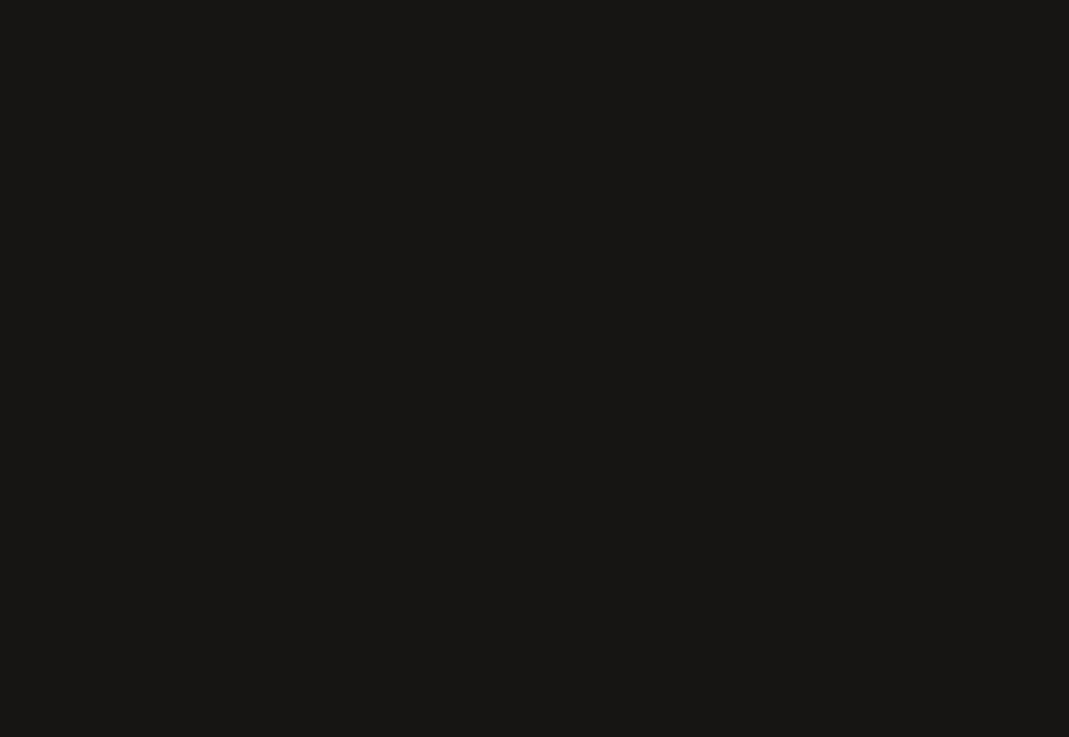
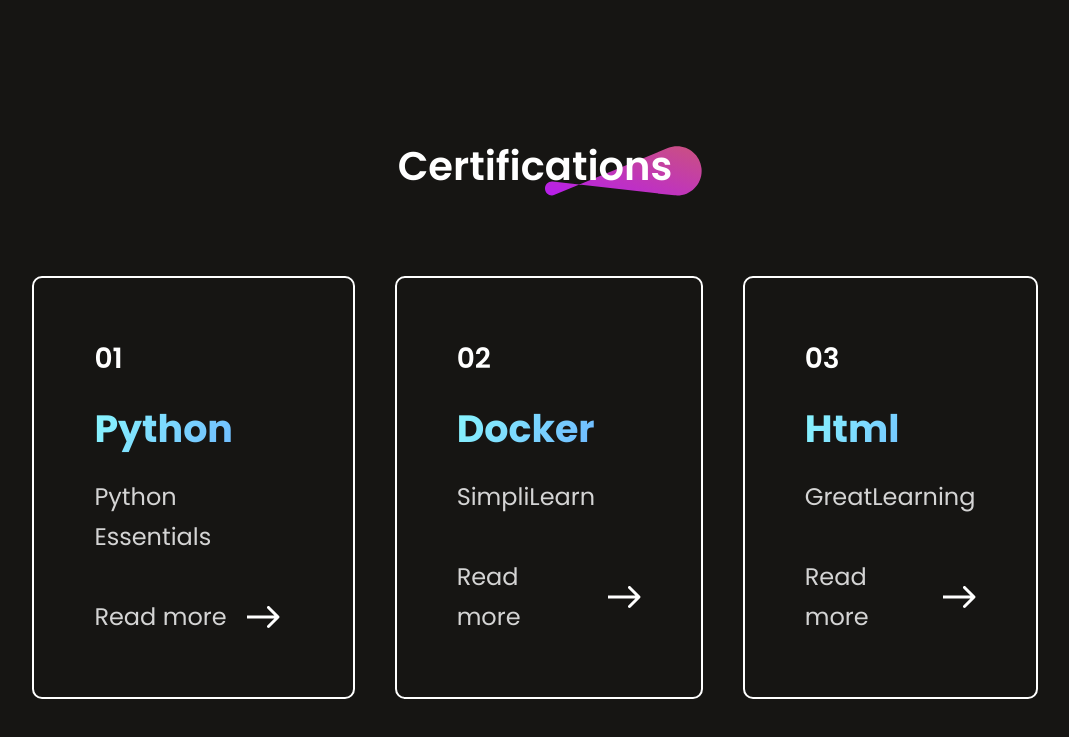
Before and after one commit to MohamedNaveed03/PersonalPortfolio, a React (Create React App) app: page / in a window 1280 px wide. Shown: the part 1660-2397 px from the top of the page, without its empty margins (105-1174 px from the left). Before the commit the page ends 1716 px from the top, so only its background shows below. Built offline with nearby package versions, Linux system fonts and the light colour scheme.

Commit message:
included certification tab

```diff
--- a/src/App.js
+++ b/src/App.js
@@ -2,6 +2,7 @@ import React from 'react'
 import Navbar from './components/Navbar/Navbar'
 import Hero from './components/Hero/Hero'
 import About from './components/About/About'
+import Certifications from './components/Certification/Certifications'
 
 function App() {
   return (
@@ -9,6 +10,7 @@ function App() {
       <Navbar></Navbar>
       <Hero></Hero>
       <About></About>
+      <Certifications></Certifications>
     </div>
   )
 }
--- /dev/null
+++ b/src/assets/certificate_data.js
@@ -0,0 +1,34 @@
+const Certificate_Data = [
+    {
+        s_no:"01",
+        s_name:"Python",
+        s_desc:"Python Essentials"
+    },
+    {
+        s_no:"02",
+        s_name:"Docker",
+        s_desc:"SimpliLearn"
+    },
+    {
+        s_no:"03",
+        s_name:"Html",
+        s_desc:"GreatLearning"
+    },
+    {
+        s_no:"04",
+        s_name:"JPMorgan Chase",
+        s_desc:"Software Engineer Virtual Intership"
+    },
+    {
+        s_no:"05",
+        s_name:"Microsoft Excel",
+        s_desc:"GreatLearning"
+    },
+    {
+        s_no:"06",
+        s_name:"ChatGPT",
+        s_desc:"GreatLearning"
+    },
+]
+
+export default Certificate_Data;
--- a/src/components/About/About.css
+++ b/src/components/About/About.css
@@ -104,7 +104,6 @@
     transition: 0.5s;
 }
 .about-achivement h1{
-    font-size:60px ;
     font-weight:700 ;
     font-size: 40px;
     background: linear-gradient(120deg, #89f7fe 0%, #66a6ff 100%);
--- /dev/null
+++ b/src/components/Certification/Certification.css
@@ -0,0 +1,100 @@
+.certifications{
+    display: flex;
+    flex-direction: column;
+    align-items: center;
+    justify-content: center;
+    gap:80px;
+    margin: 80px 170px;
+}
+
+.certification-title{
+    position: relative;
+}
+
+.certification-title h1{
+    padding: 0px 30px;
+    font-size: 40px;
+    font-weight: 600;
+}
+
+.certification-title img{
+    position: absolute;
+    bottom: 0;
+    right: 0;
+    height: 50px;
+    z-index: -1;
+}
+
+.certificate-format{
+    display: flex;
+    flex-direction: column;
+    justify-content: center;
+    gap: 20px;
+    padding: 60px;
+    border-radius: 10px;
+    border: 2px solid white;
+    transition: 0.4s;
+    cursor: pointer;
+}
+
+.certificate-container{
+    display: grid;
+    grid-template-columns: 1fr 1fr 1fr;
+    gap: 40px;
+    margin-bottom: 80px;
+}
+
+.certificate-format h3{
+    font-size: 28px;
+    font-weight: 600;
+
+}
+
+.certificate-format h2{
+    font-size: 38px;
+    font-weight: 800;
+    background:linear-gradient(120deg, #89f7fe 0%, #66a6ff 100%);
+    background-clip: text;
+    -webkit-background-clip: text;
+    -webkit-text-fill-color: transparent;
+}
+
+.certificate-format p{
+    color: #d4d4d4;
+    font-size: 24px;
+    line-height: 40px;
+    max-width: 300px;
+}
+
+.certificate-readmore{
+    display: flex;
+    gap: 20px;
+    align-items: center;
+    margin-top: 20px;
+}
+
+.certificate-format:hover {
+    border: 2px solid transparent; /* Remove the border change */
+    background: none; /* No background change */
+    transform: scale(1.05) rotate(1deg); /* Slight scale and rotate for a dynamic effect */
+    box-shadow: 0 10px 20px rgba(0, 0, 0, 0.15); /* Add a subtle shadow for depth */
+    transition: transform 0.4s ease, box-shadow 0.4s ease;
+}
+
+.certificate-format::before {
+    content: "";
+    position: absolute;
+    top: 0;
+    left: 0;
+    width: 100%;
+    height: 100%;
+    border-radius: 10px;
+    background: rgba(255, 255, 255, 0.05); /* Add a soft overlay effect */
+    opacity: 0;
+    transition: opacity 0.4s ease;
+    pointer-events: none;
+}
+
+.certificate-format:hover::before {
+    opacity: 1; /* Fade in the overlay on hover */
+}
--- /dev/null
+++ b/src/components/Certification/Certifications.jsx
@@ -0,0 +1,31 @@
+import React from 'react'
+import "./Certification.css"
+import theme_patter from "../../assets/theme_pattern.svg"
+import certificate_data from "../../assets/certificate_data"
+import arrow_icon from "../../assets/arrow_icon.svg"
+
+function Certifications() {
+  return (
+    <div className='certifications'>
+      <div className='certification-title'>
+        <h1>Certifications</h1>
+        <img src={theme_patter} alt=''></img>
+      </div>
+      <div className='certificate-container'>
+        {certificate_data.map((certificate,index)=>{
+            return <div key={index} className='certificate-format'>
+                <h3>{certificate.s_no}</h3>
+                <h2>{certificate.s_name}</h2>
+                <p>{certificate.s_desc}</p>
+                <div className='certificate-readmore'>
+                <p>Read more</p>
+                <img src={arrow_icon} alt=''></img>
+                </div>
+        </div>
+        })}
+      </div>
+    </div>
+  )
+}
+
+export default Certifications
```
Also changed, not shown: public/package.json (added, +39 -0 lines).
